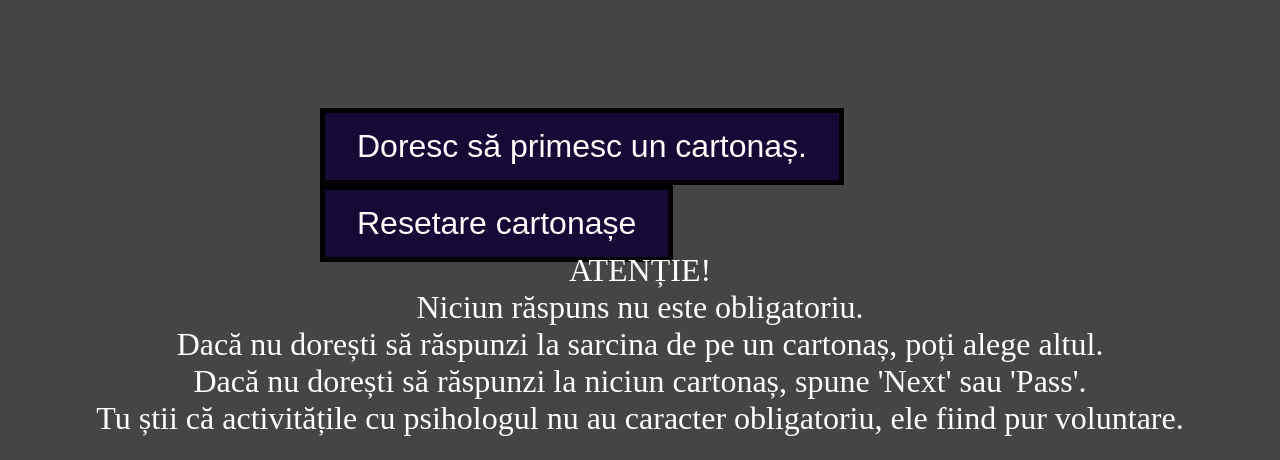
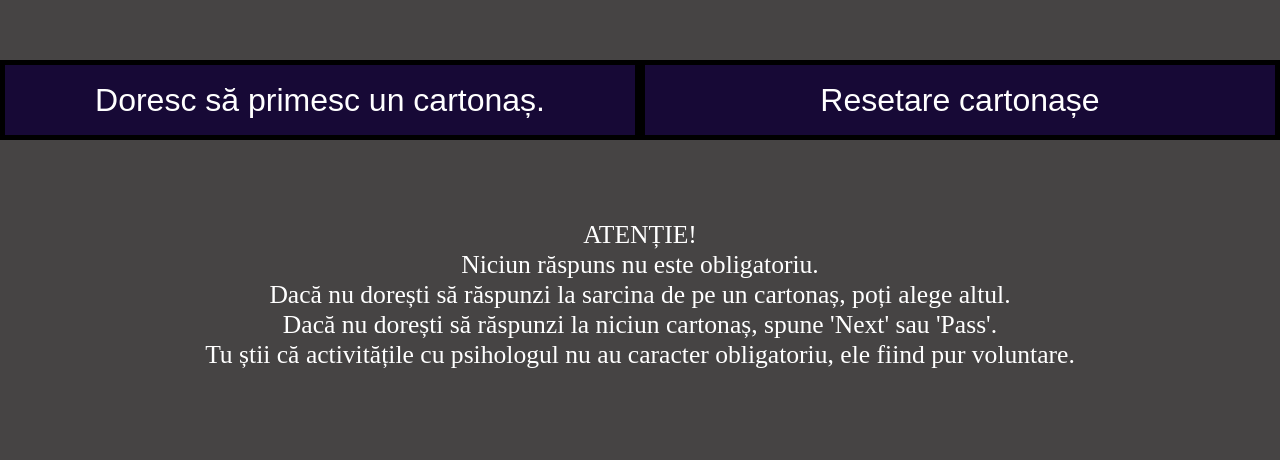
Before and after one commit to iah1m/iah1m.github.io, a plain HTML site: page Bullying/index.html in a window 1280 px wide. Shown: the part 340-800 px from the top of the page. Drawn offline with Linux system fonts and the light colour scheme.

Commit message:
Font size and layout changes

```diff
--- a/Bullying/style.css
+++ b/Bullying/style.css
@@ -1,8 +1,8 @@
 html, body
 {
-    height: 100%;
-    min-height: 100%;
-	min-width:100%;
+    height: 99%;
+    min-height: 99%;
+	min-width:99%;
     margin:0;
     padding:0;
     background-color: rgb(70, 68, 68);
@@ -13,8 +13,11 @@ html, body
 #mainWrapper
 {
     position:fixed;
-    min-height:100%;
-    min-width:100%;
+    min-height:100vh;
+    min-width:100vw;
+	display:grid;
+	grid-template-columns: minmax(100%,5%);
+	grid-template-rows: minmax(50%,5%) minmax(20%,5%) minmax(30%,5%);
     margin:0;
     padding:0;
 
@@ -24,47 +27,31 @@ html, body
 {
 
     top:0;
-    min-height:60%;
-    min-width:90%;
-    font-size: 64px;
-    text-align: center;
-	position:fixed;
-	padding:0;
+    font-size: 4vw;
+	width:100%;
+	padding:5px;
 	margin:0;
-	left:50%;
-	transform:translate(-50%,-0%);
-
+	text-align:center;
 
 }
 
 #attentionWrapper
 {
 
-    min-height:60%;
-    min-width:90%;
-    font-size: 32px;
+    font-size: 2vw;
     text-align: center;
-	position:fixed;
 	padding:0;
 	margin:0;
-	top:80%;
-	left:50%;
-	transform:translate(-50%,-10%);
-
-
 }
 
 #buttonsWrapper
 {
-
-    min-height:20%;
-    min-width:50%;
-	position:fixed;
-	top:60%;
-	left:50%;
+	display:grid;
+	grid-template-rows: minmax(50%,5%);
+	grid-template-columns: minmax(50%,5%) minmax(50%,5%);
 	padding:0;
 	margin:0;
-	transform:translate(-50%,-20%);
+	font-size: 2vw;
 }
 .button {
     background-color: #170936;
```
